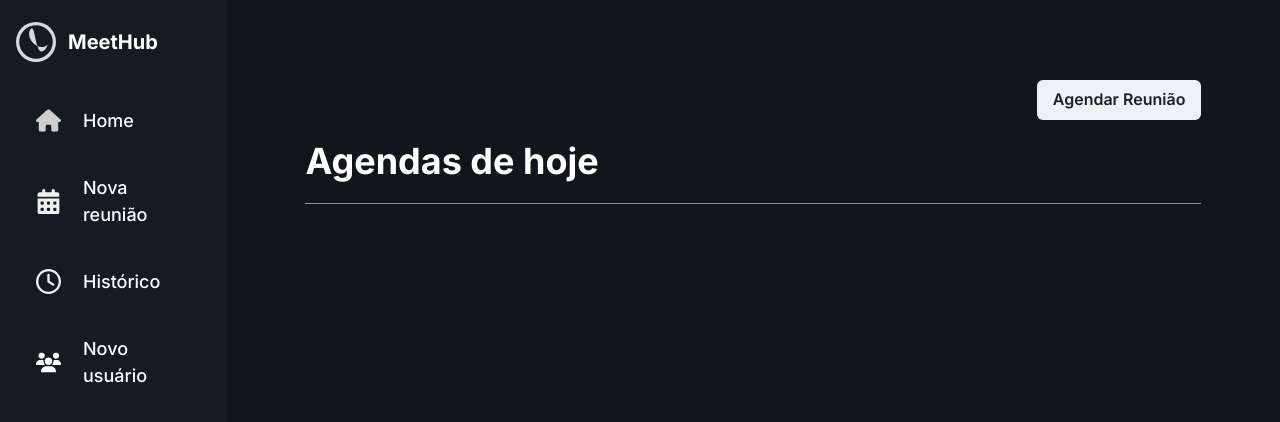
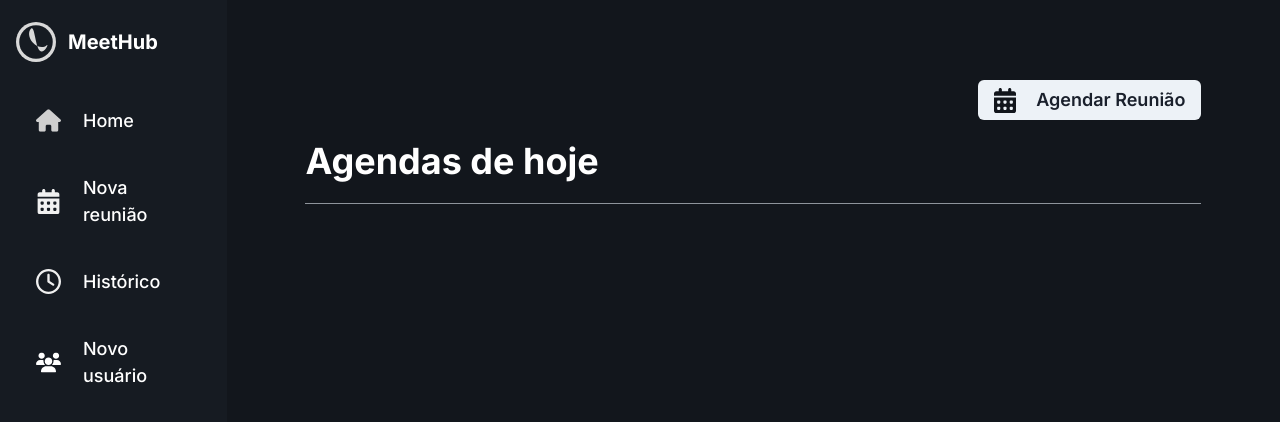
Before and after one commit to apiFatec/API-4-Semestre-SIATT-Frontend, a React (Vite) app in the folder client/: page /home in a window 1280 px wide. Shown: the top 422 px of the page. Built offline with nearby package versions, Linux system fonts and the light colour scheme; the HTML template or start-up script is replaced by a standard one.

Commit message:
style: adiciona o svg de nova reuniao

```diff
--- a/client/src/components/CardHome.tsx
+++ b/client/src/components/CardHome.tsx
@@ -1,5 +1,6 @@
 import { Box, Heading, Text, Button } from "@chakra-ui/react";
 import ModalCancelCard from "./ModalCancelCard";
+import { useState } from "react";
 
 interface Reuniao {
   id: number
--- a/client/src/pages/Home.tsx
+++ b/client/src/pages/Home.tsx
@@ -1,9 +1,10 @@
-import { Box, Grid, Heading, Button, Toast } from "@chakra-ui/react";
+import { Box, Grid, Heading, Button, Toast, Image } from "@chakra-ui/react";
 import { Divider } from "@chakra-ui/react";
 import CardHome from "../components/CardHome";
 import { json } from "react-router-dom";
 import { useToast } from "@chakra-ui/react"
 import { useState } from "react";
+import calendarioHome from "../assets/calendarioHome.svg"
 
 interface Reuniao {
   id: number
@@ -60,7 +61,9 @@ const Home = () => {
         w={{ xl: "70vw", lg: "60vw", md: "55vw" }}
         h={{ xl: "100px", lg: "100px" }}
       >
-        <Button justifySelf="end">Agendar Reunião</Button>
+        <Button justifySelf="end" h="40px" display="flex" gap="20px" alignItems="center" fontWeight="600" fontSize="18px">
+          <Image src={calendarioHome}/> Agendar Reunião
+        </Button>
         <Heading as="h1">Agendas de hoje</Heading>
         <Divider />
         <Box
```
Also changed, not shown: client/src/assets/calendarioHome.svg (added).
